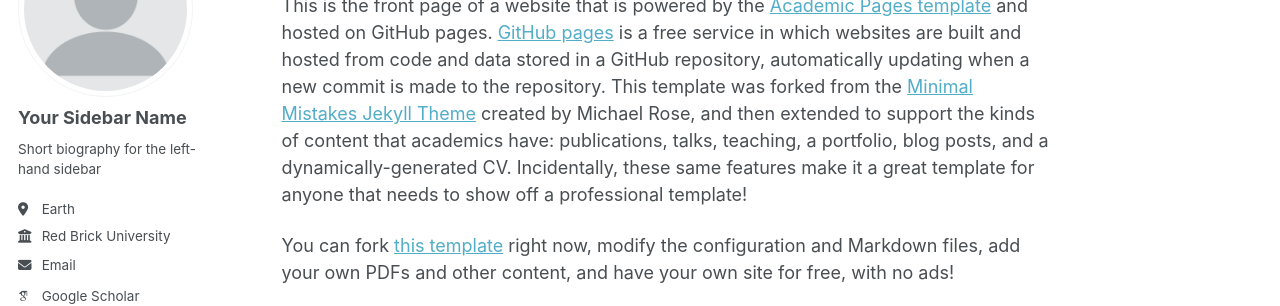
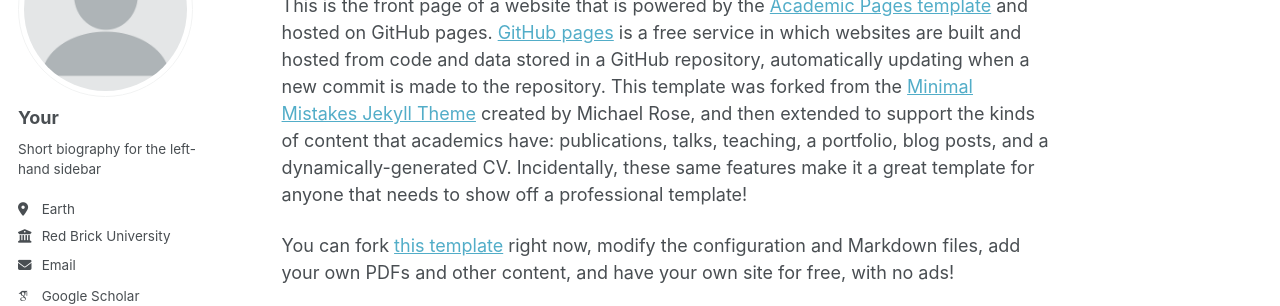
Before and after one commit to sawadogozakaria/-, a Jekyll site: the page built from _pages/about.md, in a window 1280 px wide. Shown: the part 177-483 px from the top of the page. Built offline with Jekyll 4.4.1, drawn with Linux system fonts in a browser that asks for light colours; some web fonts are replaced; a script that is not in the unit is left out.

Commit message:
Update author name in _config.yml

```diff
--- a/_config.yml
+++ b/_config.yml
@@ -24,7 +24,7 @@ repository               : "academicpages/academicpages.github.io"
 author:
   # Biographic information
   avatar           : "profile.png"
-  name             : "Your Sidebar Name"
+  name             : "Your "
   pronouns         : # example: "she/her"
   bio              : "Short biography for the left-hand sidebar"
   location         : "Earth"
```
